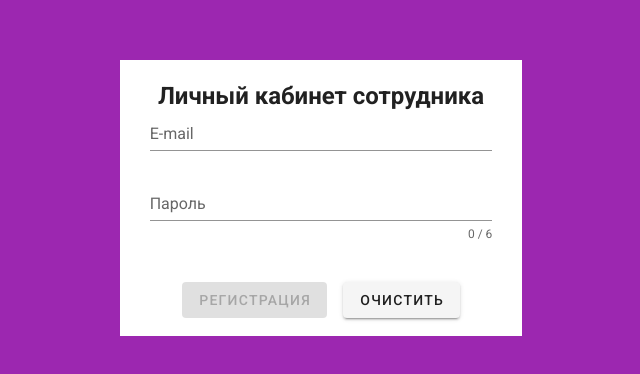
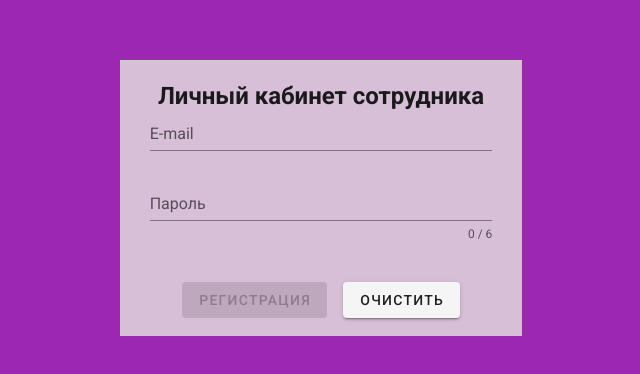
Before and after one commit to Shining-Phoenix/ZUP_EmployeeOffice, a Vue app in the folder client/: page /registration in a window 1280 px wide. Shown: the part 202-576 px from the top of the page, without its empty margins (319-959 px from the left). Built offline with nearby package versions, Linux system fonts and the light colour scheme; what @vuejs-community/vue-filter-date-format, vue-numeral-filter would draw is missing.

Commit message:
Доркаботал стиль для регистрации

```diff
--- a/client/src/views/Registration.vue
+++ b/client/src/views/Registration.vue
@@ -121,7 +121,7 @@
         margin-top: 40px;
     }
     .whiteBackGround{
-        background-color: white;
+        background-color: #D8BFD8;
         padding: 30px;
     }
 </style>
```
